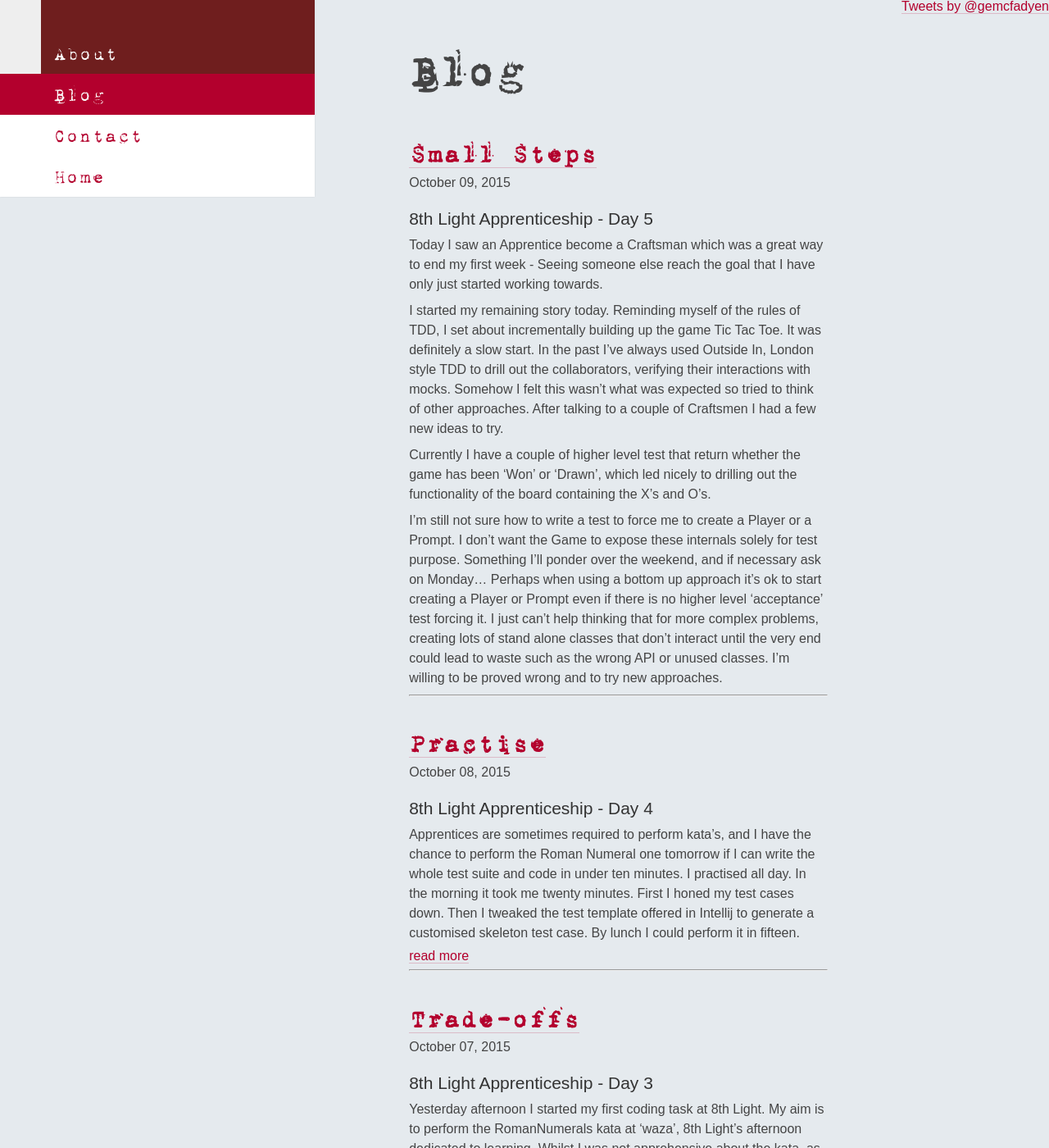
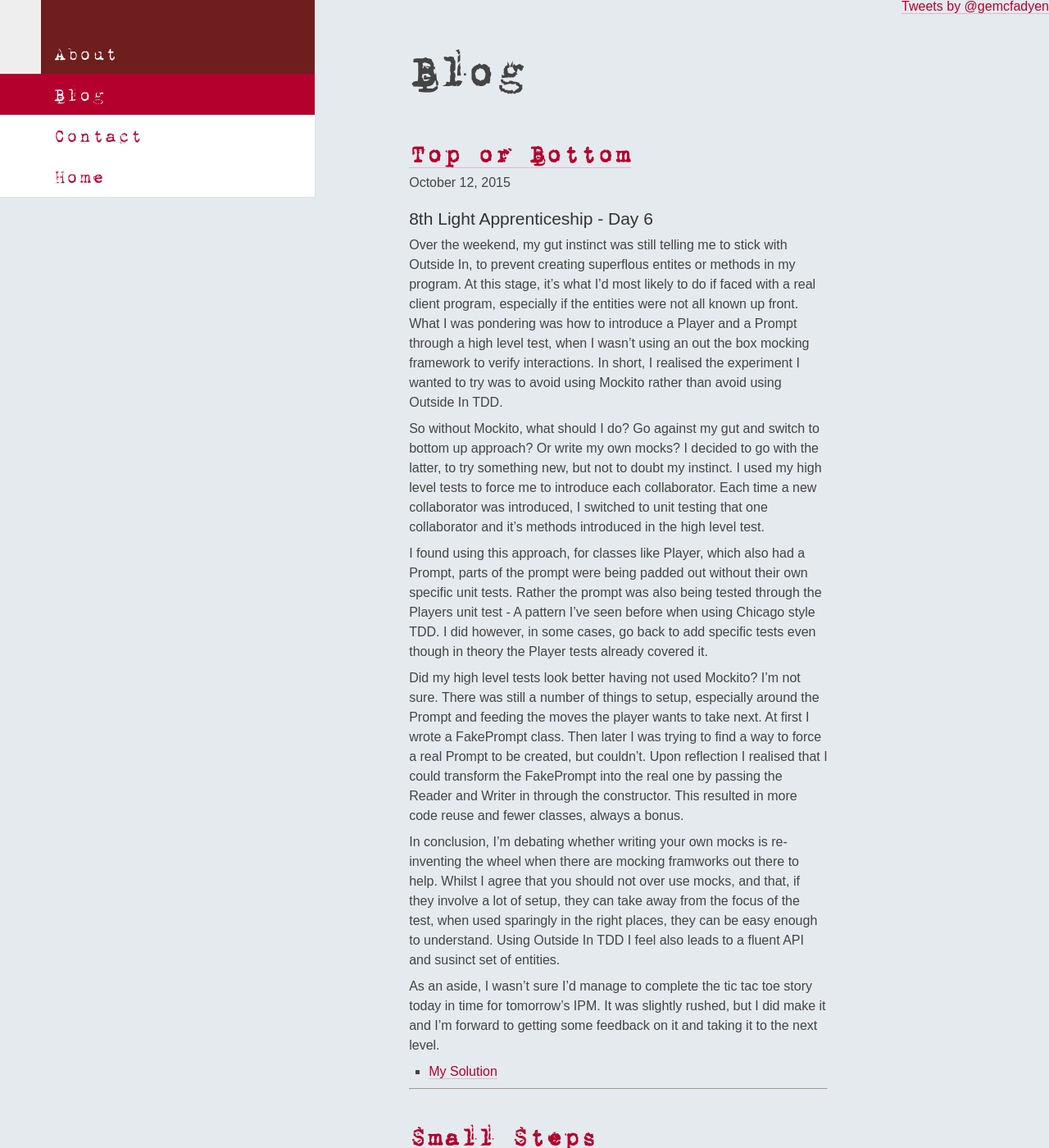
Before and after one commit to gemcfadyen/georginam.com, a Jekyll site: the page built from blog.md, in a window 1280 px wide and 1400 px high. Shown: the whole window at 82% size. Built offline with Jekyll 4.4.1, drawn with Linux system fonts in a browser that asks for light colours; Markdown is read by kramdown in place of the engine named in the settings; comment, search, counter and statistics services are not loaded; some of the changed text lies outside the part shown.

Commit message:
adds day 6 blog

```diff
--- a/_posts/2015-10-09-apprenticeship-day-5.md
+++ b/_posts/2015-10-09-apprenticeship-day-5.md
@@ -10,7 +10,6 @@ Today I saw an Apprentice become a Craftsman which was a great way to end my fir
 
 I started my remaining story today. Reminding myself of the rules of TDD, I set about incrementally building up the game Tic Tac Toe. It was definitely a slow start. In the past I've always used Outside In, London style TDD to drill out the collaborators, verifying their interactions with mocks. Somehow I felt this wasn't what was expected so tried to think of other approaches. After talking to a couple of Craftsmen I had a few new ideas to try.
 
-
 Currently I have a couple of higher level test that return whether the game has been 'Won' or 'Drawn', which led nicely to drilling out the functionality of the board containing the X's and O's.
 
-I'm still not sure how to write a test to force me to create a Player or a Prompt. I don't want the Game to expose these internals solely for test purpose. Something I'll ponder over the weekend, and if necessary ask on Monday... Perhaps when using a bottom up approach it's ok to start creating a Player or Prompt even if there is no higher level 'acceptance' test forcing it. I just can't help thinking that for more complex problems, creating lots of stand alone classes that don't interact until the very end could lead to waste such as the wrong API or unused classes. I'm willing to be proved wrong and to try new approaches.
+I'm still not sure how to write a test to force me to create a Player or a Prompt. I don't want the Game to expose these internals solely for test purposes. Something I'll ponder over the weekend, and if necessary ask on Monday... Perhaps when using a bottom up approach it's ok to start creating a Player or Prompt even if there is no higher level 'acceptance' test forcing it. I just can't help thinking that for more complex problems, creating lots of stand alone classes that don't interact until the very end could lead to waste such as the wrong API or unused classes. I'm willing to be proved wrong and to try new approaches.
--- /dev/null
+++ b/_posts/2015-10-12-apprenticeship-day6.md
@@ -0,0 +1,22 @@
+---
+layout: posts
+title: Top or Bottom
+---
+### 8th Light Apprenticeship - Day 6
+
+Over the weekend, my gut instinct was still telling me to stick with Outside In, to prevent creating superflous entites or methods in my program. At this stage, it's what I'd most likely to do if faced with a real client program, especially if the entities were not all known up front. What I was pondering was how to introduce a Player and a Prompt through a high level test, when I wasn't using an out the box mocking framework to verify interactions. In short, I realised the experiment I wanted to try was to avoid using Mockito rather than avoid using Outside In TDD.
+
+<!-- break -->
+
+So without Mockito, what should I do? Go against my gut and switch to bottom up approach? Or write my own mocks? I decided to go with the latter, to try something new, but not to doubt my instinct.
+I used my high level tests to force me to introduce each collaborator. Each time a new collaborator was introduced, I switched to unit testing that one collaborator and it's methods introduced in the high level test.
+
+I found using this approach, for classes like Player, which also had a Prompt, parts of the prompt were being padded out without their own specific unit tests. Rather the prompt was also being tested through the Players unit test - A pattern I've seen before when using Chicago style TDD. I did however, in some cases, go back to add specific tests even though in theory the Player tests already covered it.
+
+Did my high level tests look better having not used Mockito? I'm not sure. There was still a number of things to setup, especially around the Prompt and feeding the moves the player wants to take next. At first I wrote a FakePrompt class. Then later I was trying to find a way to force a real Prompt to be created, but couldn't. Upon reflection I realised that I could transform the FakePrompt into the real one by passing the Reader and Writer in through the constructor. This resulted in more code reuse and fewer classes, always a bonus.
+
+In conclusion, I'm debating whether writing your own mocks is re-inventing the wheel when there are mocking framworks out there to help. Whilst I agree that you should not over use mocks, and that, if they involve a lot of setup, they can take away from the focus of the test, when used sparingly in the right places, they can be easy enough to understand. Using Outside In TDD I feel also leads to a fluent API and susinct set of entities.
+
+As an aside, I wasn't sure I'd manage to complete the tic tac toe story today in time for tomorrow's IPM. It was slightly rushed, but I did make it and I'm forward to getting some feedback on it and taking it to the next level.
+
+- [My Solution](https://github.com/gemcfadyen/Apprenticeship-JavaTicTacToe)
```
